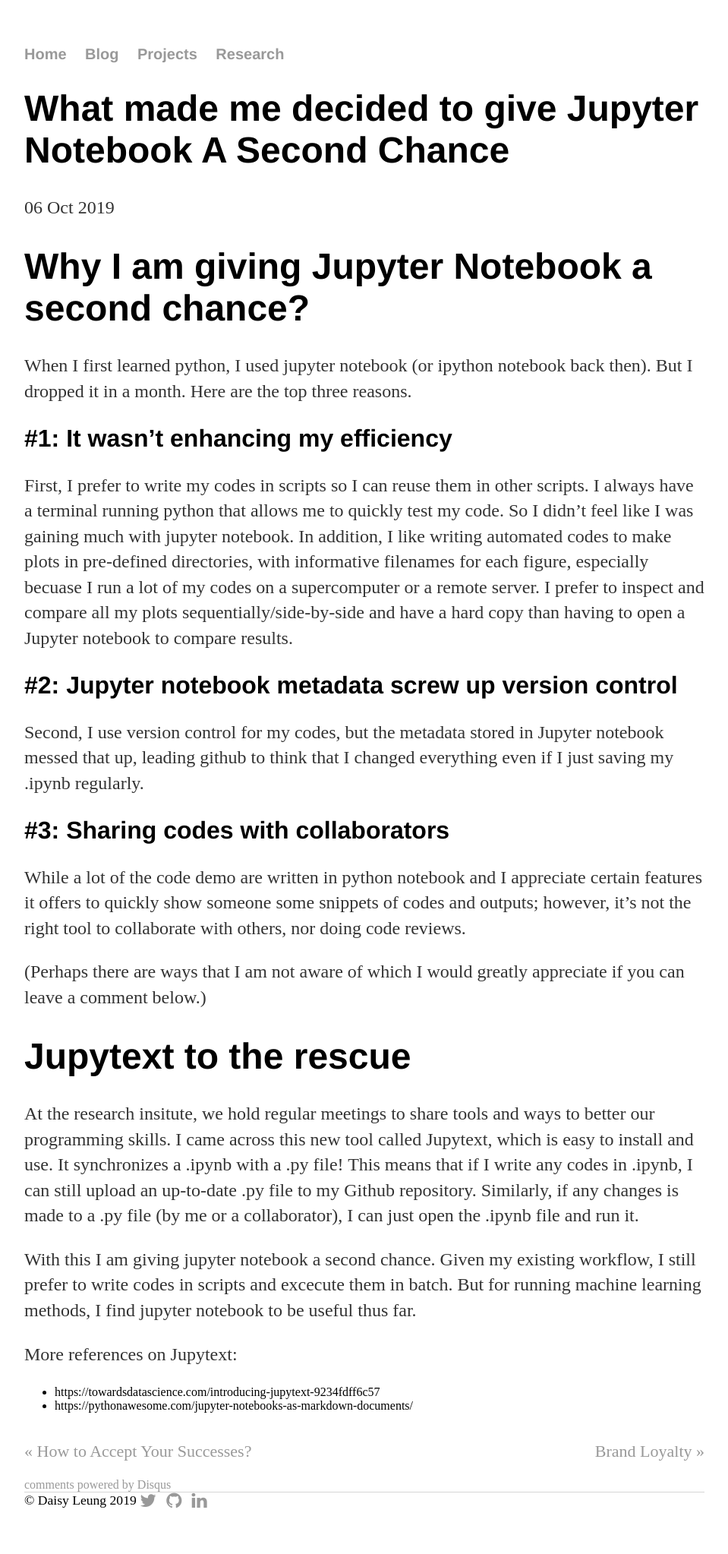
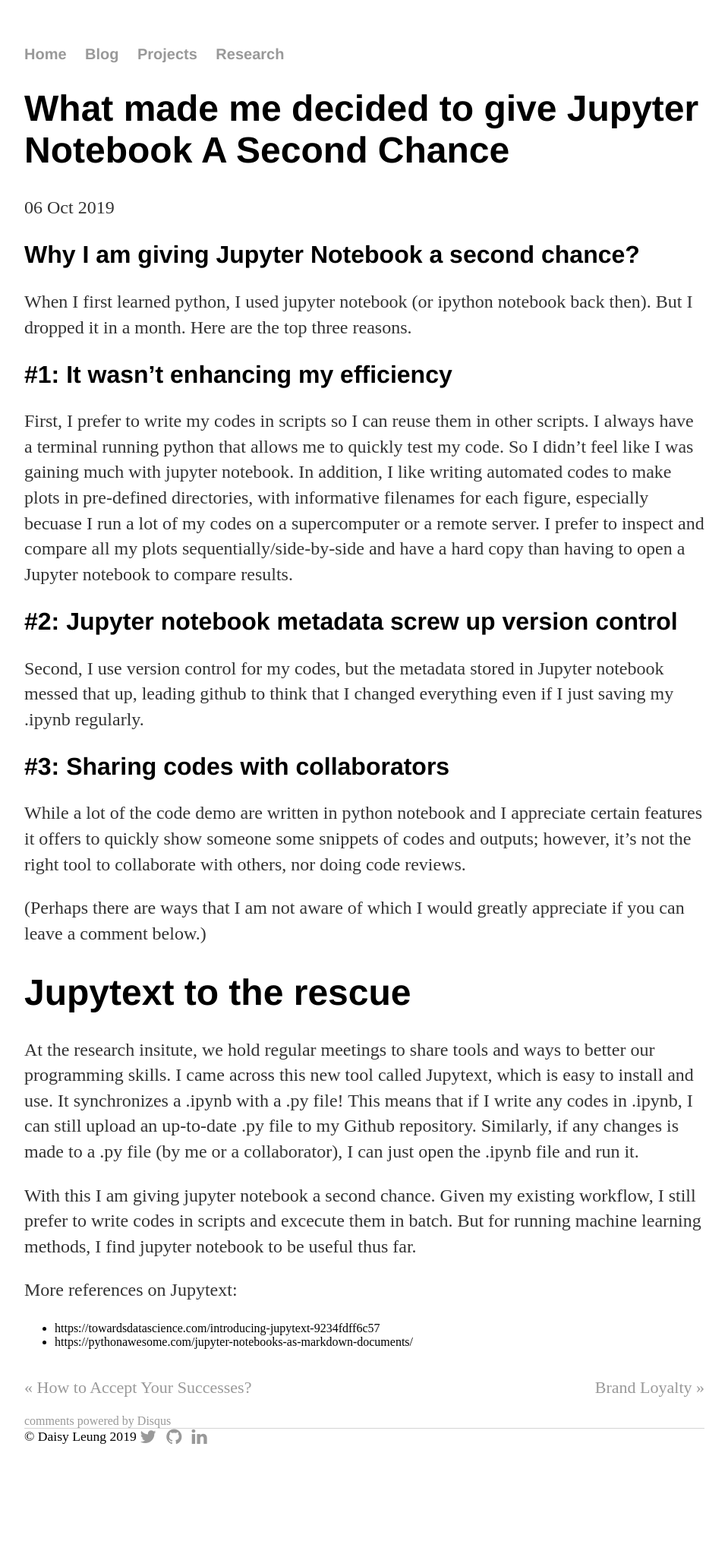
Before and after one commit to astro313/astro313.github.io, a Jekyll site: the page built from blog/_posts/2019-10-06-jupytext.md, in a window 1280 px wide. Shown: the whole page at 76% size, without its empty margins (160-1119 px from the left). Built offline with Jekyll 4.4.1, drawn with Linux system fonts in a browser that asks for light colours; nearby versions of some CDN libraries; comment, search, counter and statistics services are not loaded; after the commit the page ends 1962 px from its top, so only the background shows below that.

Commit message:
heading size

```diff
--- a/blog/_posts/2019-10-06-jupytext.md
+++ b/blog/_posts/2019-10-06-jupytext.md
@@ -4,7 +4,7 @@
 date: 2019-10-06
 ---
 
-# Why I am giving Jupyter Notebook a second chance?
+## Why I am giving Jupyter Notebook a second chance?
 
 When I first learned python, I used jupyter notebook (or ipython notebook back then). But I dropped it in a month. Here are the top three reasons.
 
```
